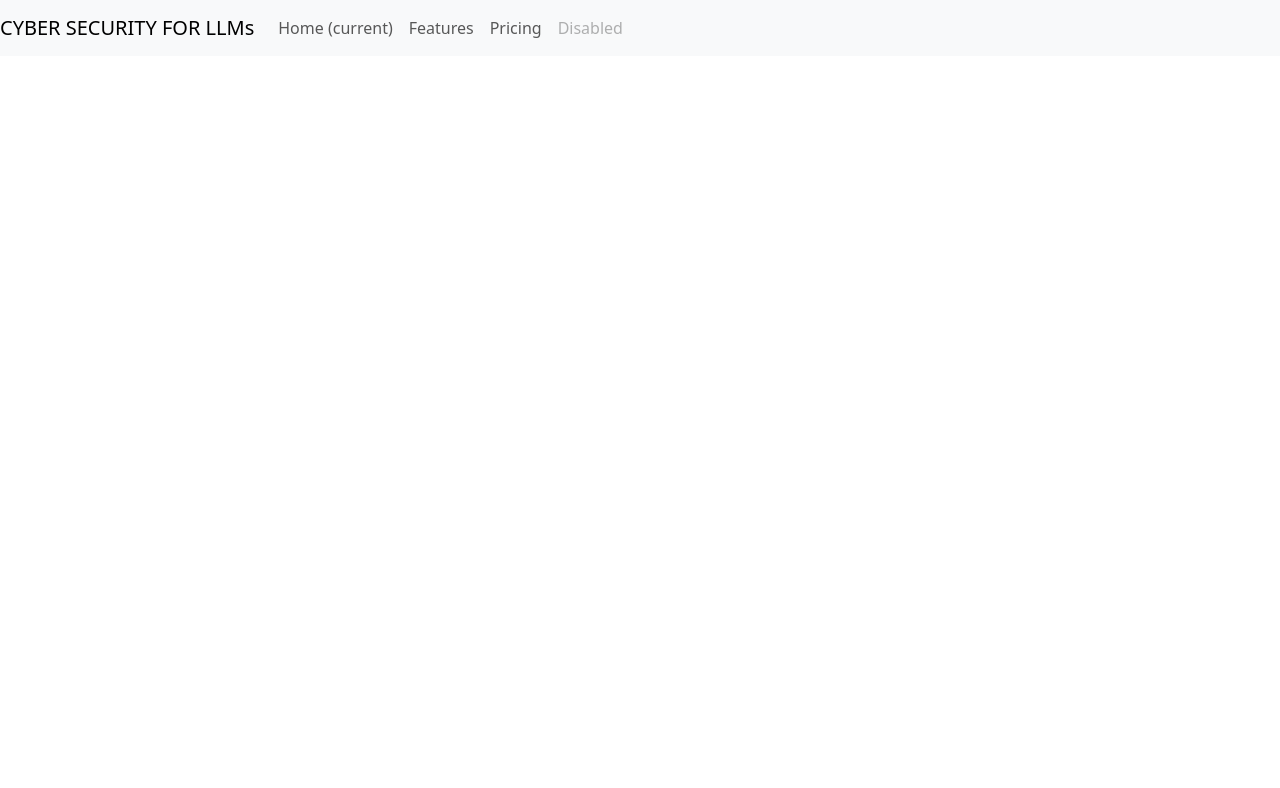
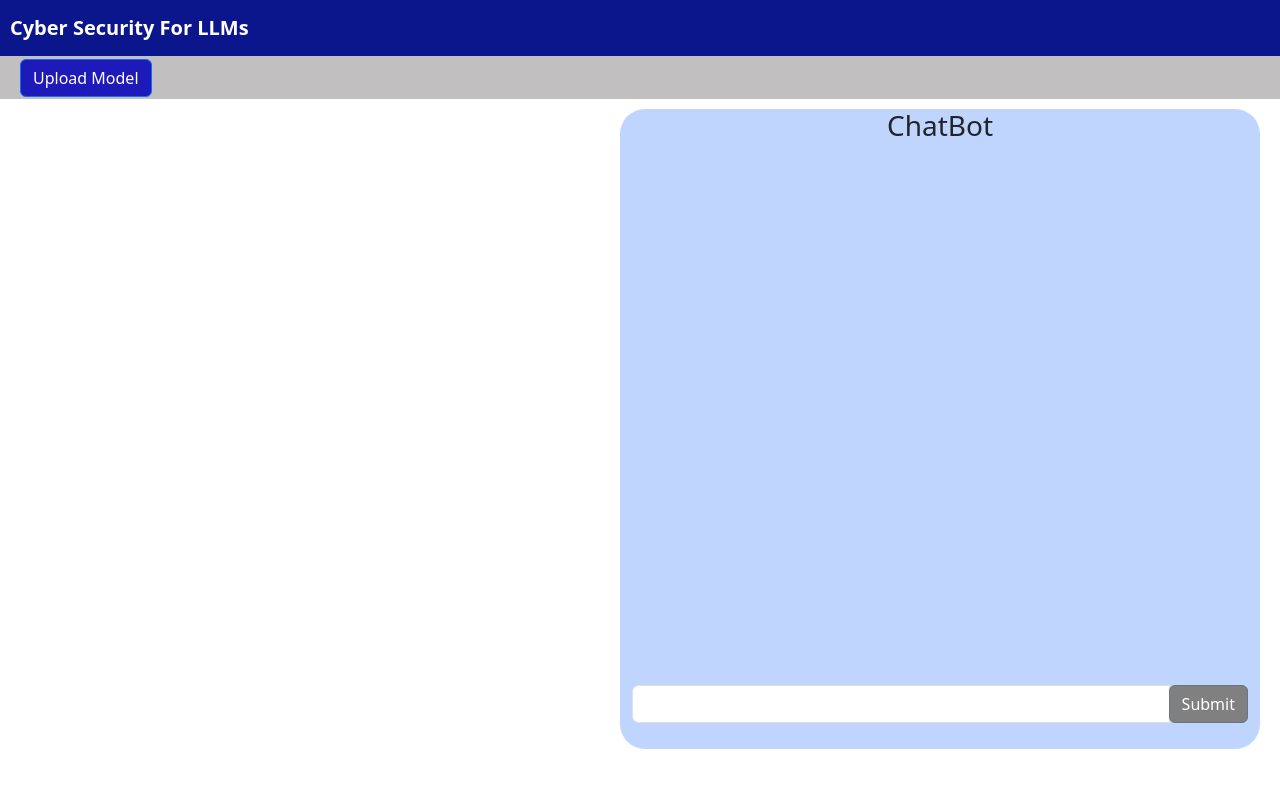
Before and after one commit to blank0826/CyberSecurity-LLM-UI-2, an Angular app: page /chatbot in a window 1280 px wide. Before the commit this address led to /. Shown: the top 788 px of the page. Built offline with nearby package versions, Linux system fonts and the light colour scheme.

Commit message:
Basic Design

```diff
--- a/src/app/app-routing.module.ts
+++ b/src/app/app-routing.module.ts
@@ -1,7 +1,11 @@
 import { NgModule } from '@angular/core';
 import { RouterModule, Routes } from '@angular/router';
+import { ChatbotPageComponent } from './chatbot-page/chatbot-page.component';
 
-const routes: Routes = [];
+const routes: Routes = [
+  {path:'',redirectTo:'chatbot',pathMatch: 'full'},
+  {path: 'chatbot', component : ChatbotPageComponent}
+];
 
 @NgModule({
   imports: [RouterModule.forRoot(routes)],
--- a/src/app/app.component.html
+++ b/src/app/app.component.html
@@ -1 +1,3 @@
 <app-navbar-header></app-navbar-header>
+<app-model-upload></app-model-upload>
+<router-outlet></router-outlet>
--- a/src/app/app.module.ts
+++ b/src/app/app.module.ts
@@ -4,11 +4,15 @@ import { BrowserModule } from '@angular/platform-browser';
 import { AppRoutingModule } from './app-routing.module';
 import { AppComponent } from './app.component';
 import { NavbarHeaderComponent } from './navbar-header/navbar-header.component';
+import { ChatbotPageComponent } from './chatbot-page/chatbot-page.component';
+import { ModelUploadComponent } from './model-upload/model-upload.component';
 
 @NgModule({
   declarations: [
     AppComponent,
-    NavbarHeaderComponent
+    NavbarHeaderComponent,
+    ChatbotPageComponent,
+    ModelUploadComponent
   ],
   imports: [
     BrowserModule,
--- /dev/null
+++ b/src/app/chatbot-page/chatbot-page.component.html
@@ -0,0 +1,12 @@
+
+<div class="container">
+    <div class="col-md-12 text-center">
+        <h3>ChatBot</h3>
+    </div>
+    <div class="input-group mb-3">
+        <input class="form-control">
+        <div class="input-group-append">
+        <button class="btn btn-outline-secondary">Submit</button>
+        </div>
+    </div>
+</div>
--- /dev/null
+++ b/src/app/chatbot-page/chatbot-page.component.scss
@@ -0,0 +1,20 @@
+.col-md-12{
+
+    height: 90%;
+}
+.container{
+    margin-top: 10px;
+    border-radius: 25px;
+    width: 50%;
+    margin-right: 20px;
+    background-color:rgb(191, 213, 253);
+    height:80%;
+}
+input{
+    float:right;
+    width:100%;
+}
+.btn-outline-secondary{
+    background-color: gray;
+    color: white;
+}
--- /dev/null
+++ b/src/app/model-upload/model-upload.component.html
@@ -0,0 +1,3 @@
+<div class="container-model">
+    <button class="btn btn-primary">Upload Model</button>
+</div>
--- /dev/null
+++ b/src/app/model-upload/model-upload.component.scss
@@ -0,0 +1,9 @@
+.btn-primary{
+    margin-top: 2.5px;
+    margin-bottom: 2.5px;
+    margin-left:20px;
+    background-color: rgb(29, 26, 185);
+}
+.container-model{
+    background-color: rgb(193, 191, 191);
+}
--- a/src/app/navbar-header/navbar-header.component.html
+++ b/src/app/navbar-header/navbar-header.component.html
@@ -1,6 +1,6 @@
-<nav class="navbar navbar-expand-lg navbar-light bg-light">
-    <a class="navbar-brand" href="#">CYBER SECURITY FOR LLMs</a>
-  <button class="navbar-toggler" type="button" data-toggle="collapse" data-target="#navbarNav" aria-controls="navbarNav" aria-expanded="false" aria-label="Toggle navigation">
+<nav class="navbar navbar-expand-lg ">
+    <a class="navbar-brand" href="#"><b>Cyber Security For LLMs</b></a>
+  <!-- <button class="navbar-toggler" type="button" data-toggle="collapse" data-target="#navbarNav" aria-controls="navbarNav" aria-expanded="false" aria-label="Toggle navigation">
     <span class="navbar-toggler-icon"></span>
   </button>
   <div class="collapse navbar-collapse" id="navbarNav">
@@ -14,9 +14,6 @@
       <li class="nav-item">
         <a class="nav-link" href="#">Pricing</a>
       </li>
-      <li class="nav-item">
-        <a class="nav-link disabled" href="#" tabindex="-1" aria-disabled="true">Disabled</a>
-      </li>
     </ul>
-  </div>
+  </div> -->
   </nav>
--- a/src/app/navbar-header/navbar-header.component.scss
+++ b/src/app/navbar-header/navbar-header.component.scss
@@ -0,0 +1,8 @@
+.navbar{
+    background-color: rgb(11, 22, 140);
+}
+.navbar-brand{
+    margin-left: 10px;
+    color: white;
+
+}
--- a/src/styles.scss
+++ b/src/styles.scss
@@ -1 +1,6 @@
 /* You can add global styles to this file, and also import other style files */
+
+html,body{
+    height:100%;
+    margin:0
+}
```
Also changed, not shown: src/app/chatbot-page/chatbot-page.component.ts (added, +10 -0 lines), src/app/model-upload/model-upload.component.ts (added, +10 -0 lines), 2 other files (tests, documents, lock files or other folders).
